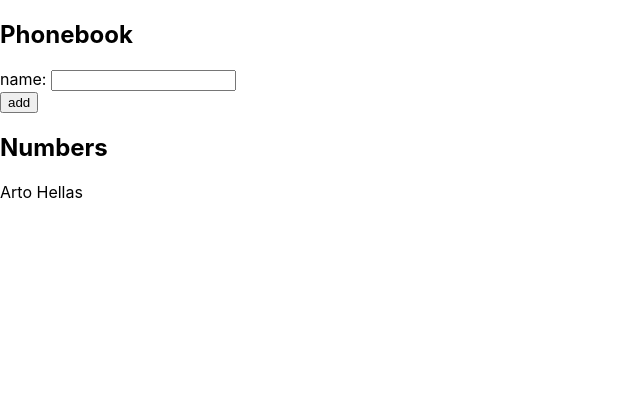
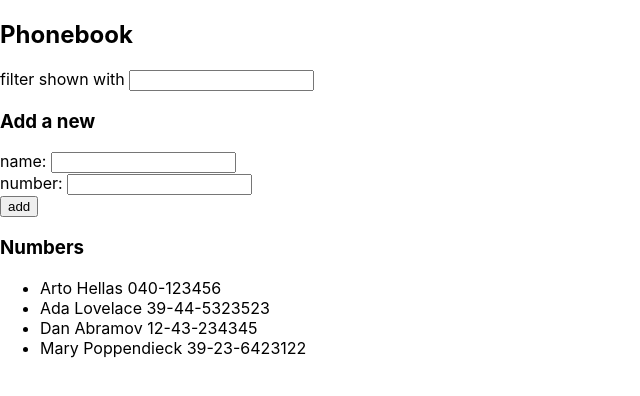
Before and after one commit to Royxuzeng/phonebook, a React (Create React App) app: page / in a window 1280 px wide. Shown: the top 396 px of the page, without its empty margins (0-640 px from the left). Built offline with nearby package versions, Linux system fonts and the light colour scheme; the HTML template or start-up script is replaced by a standard one.

Commit message:
add filter

```diff
--- a/src/App.js
+++ b/src/App.js
@@ -1,39 +1,98 @@
 import { useState } from 'react'
+
+const Persons = ({ persons }) => {
+  return (
+    <ul>
+      {persons.map(person => (
+        <li key={person.id}>{person.name} {person.number}</li>
+      ))}
+    </ul>
+  )
+}
+
+
+const PersonForm = ({ onSubmit, nameValue, onNameChange, numberValue, onNumberChange }) => {
+  return (
+    <form onSubmit={onSubmit}>
+      <div>
+        name: <input value={nameValue} onChange={onNameChange} />
+      </div>
+      <div>
+        number: <input value={numberValue} onChange={onNumberChange} />
+      </div>
+      <div>
+        <button type="submit">add</button>
+      </div>
+    </form>
+  )
+}
+
+const Filter = ({ value, onChange }) => {
+  return (
+    <div>
+      filter shown with <input value={value} onChange={onChange} />
+    </div>
+  )
+}
 
 const App = () => {
   const [persons, setPersons] = useState([
-    { name: 'Arto Hellas' }
+    { name: 'Arto Hellas', number: '040-123456', id: 1 },
+    { name: 'Ada Lovelace', number: '39-44-5323523', id: 2 },
+    { name: 'Dan Abramov', number: '12-43-234345', id: 3 },
+    { name: 'Mary Poppendieck', number: '39-23-6423122', id: 4 }
   ])
   const [newName, setNewName] = useState('')
+  const [newNumber, setNewNumber] = useState('')
+  const [search, setSearch] = useState('')
 
-  const addPerson = (event) => {
+  const handleSubmit = (event) => {
     event.preventDefault()
-    const personObject = {
-      name: newName
+    const nameExists = persons.some(person => person.name === newName)
+
+    if (nameExists) {
+      alert(`${newName} is already added to phonebook`)
+    } else {
+      const newPerson = {
+        name: newName,
+        number: newNumber
+      }
+      setPersons(persons.concat(newPerson))
+      setNewName('')
+      setNewNumber('')
     }
-    setPersons(persons.concat(personObject))
-    setNewName('')
   }
 
   const handleNameChange = (event) => {
     setNewName(event.target.value)
   }
 
+  const handleNumberChange = (event) => {
+    setNewNumber(event.target.value)
+  }
+
+  const handleSearchChange = (event) => {
+    setSearch(event.target.value)
+  }
+
+  const filteredPersons = persons.filter(person =>
+    person.name.toLowerCase().includes(search.toLowerCase())
+  )
+
   return (
     <div>
       <h2>Phonebook</h2>
-      <form onSubmit={addPerson}>
-        <div>
-          name: <input value={newName} onChange={handleNameChange} />
-        </div>
-        <div>
-          <button type="submit">add</button>
-        </div>
-      </form> {/* add closing tag */}
-      <h2>Numbers</h2>
-      {persons.map(person =>
-        <div key={person.name}>{person.name}</div>
-      )}
+      <Filter value={search} onChange={handleSearchChange} />
+      <h3>Add a new</h3>
+      <PersonForm
+        onSubmit={handleSubmit}
+        nameValue={newName}
+        onNameChange={handleNameChange}
+        numberValue={newNumber}
+        onNumberChange={handleNumberChange}
+      />
+      <h3>Numbers</h3>
+      <Persons persons={filteredPersons} />
     </div>
   )
 }
```
